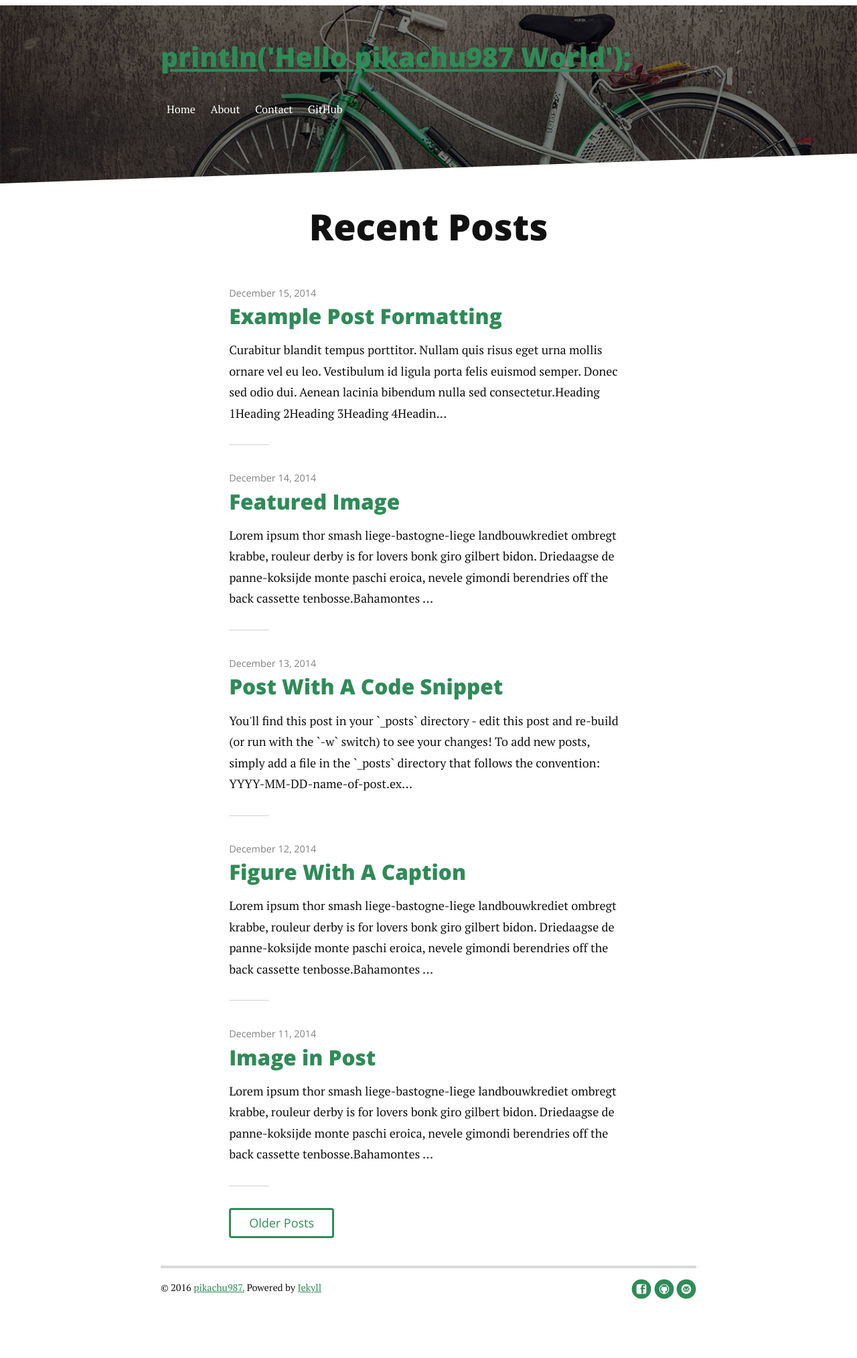
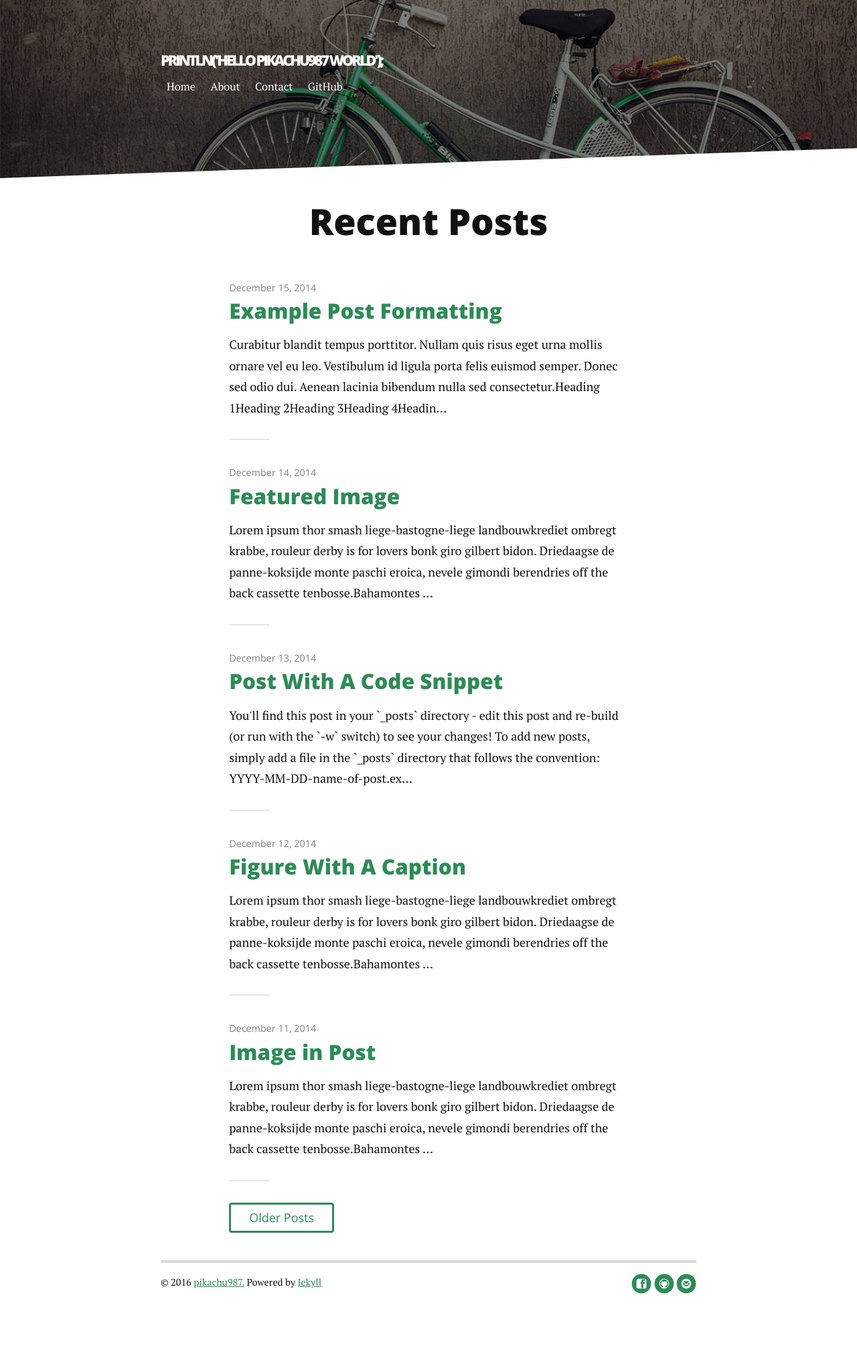
Before and after one commit to pikachu987/pikachu987.github.io, a Jekyll site: the page built from index.html, in a window 1280 px wide. Shown: the whole page at 67% size. Built offline with Jekyll 4.4.1, drawn with Linux system fonts in a browser that asks for light colours; nearby versions of some CDN libraries; the list of posts is cut into pages by our own code.

Commit message:
Update header.html

```diff
--- a/_includes/header.html
+++ b/_includes/header.html
@@ -1,6 +1,6 @@
  <div class="header">
      <div class="container">
-         <h2 class="logo"><a href="{{ site.baseurl }}/">{{ site.title }}</a></h2>
+         <h1 class="logo" style="font-size: 1.2em;"><a href="{{ site.baseurl }}/">{{ site.title }}</a></h1>
          <nav class="nav-collapse">
              <ul class="noList">
                  {% for link in site.navigation %}{% assign current = nil %}{% if page.url contains link.url %}{% assign current = 'current' %}{% endif %}
```
